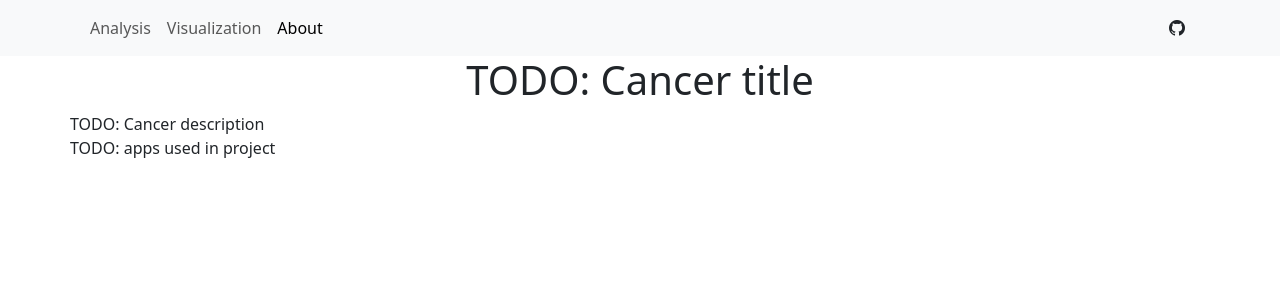
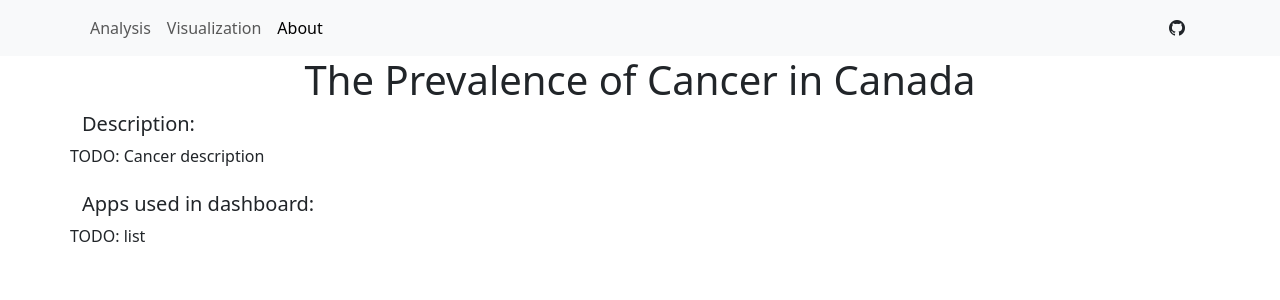
Before and after one commit to MoneyGeng/mapping-cancer, a Flask app: page / in a window 1280 px wide. Shown: the top 300 px of the page. Run offline with Flask 3, Linux system fonts and the light colour scheme; some libraries are stand-ins or nearby versions.

Commit message:
changes to html

```diff
--- a/templates/about.html
+++ b/templates/about.html
@@ -3,15 +3,21 @@
 {% block title %}About{% endblock %}
 
 {% block header %}
-<h1>TODO: Cancer title</h1>
+<h1>The Prevalence of Cancer in Canada</h1>
 {% endblock %}
 
 {% block content %}
+</div>
+<h5>Description:</h5>
+</div>
 <div class="row">
     TODO: Cancer description
 </div>
-
+<br>
+</div>
+<h5>Apps used in dashboard:</h5>
+</div>
 <div class="row">
-    TODO: apps used in project
+    TODO: list
 </div>
 {% endblock %}
--- a/templates/base.html
+++ b/templates/base.html
@@ -5,7 +5,7 @@
     <meta charset="UTF-8">
     <meta name="description" content="Use this interactive dashboard to explore the Health Canada Cancer dataset">
     <meta name="keywords"
-        content="javascript, css, d3, html, api, bootstrap, jquery, flask, plotly, songs, plotlyjs, select2, d3js, flask-api, frozen-flask, bootstrap5, bootstrap-icons">
+        content="javascript, css, d3, html, api, bootstrap, jquery, flask, plotly, plotlyjs, select2, d3js, flask-api, frozen-flask, bootstrap5, bootstrap-icons">
     <meta name="author" content="Abeda Salsabil, Sumaiya Nathani">
 
     <title>Cancer Statistics - {% block title %}{% endblock %}</title>
```
